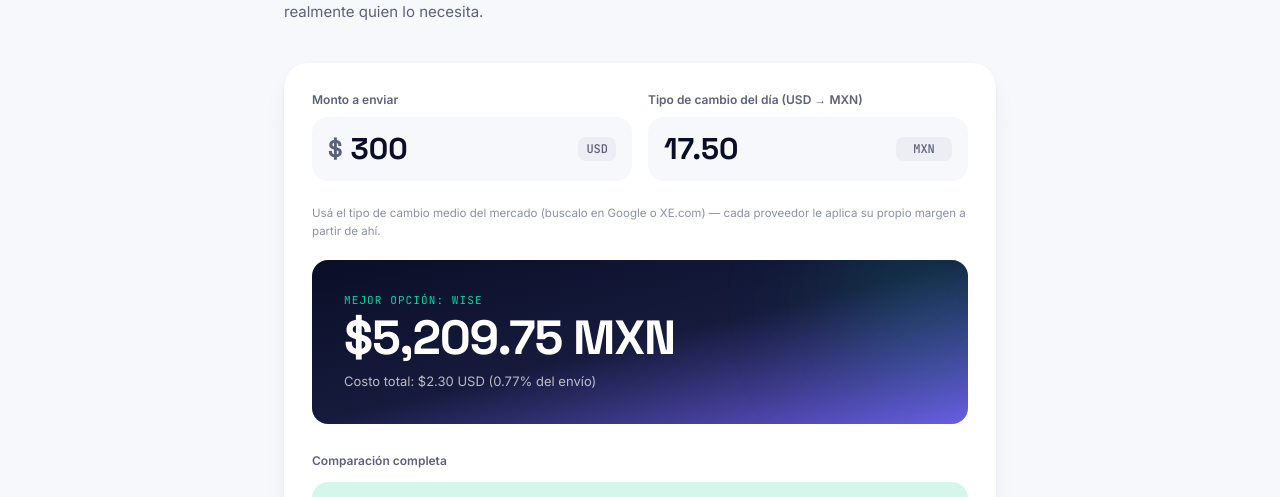
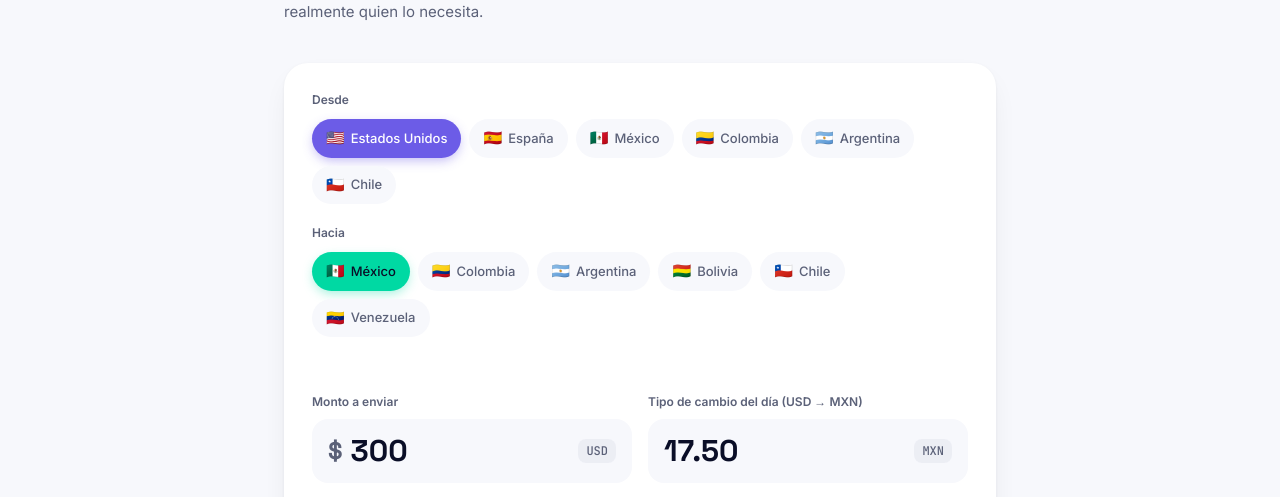
Before and after one commit to barberangonzalez-star/finanzaslatam, a Next.js app: page /remesas in a window 1280 px wide. Shown: the part 307-804 px from the top of the page. Built offline with nearby package versions, Linux system fonts and the light colour scheme; no server answers.

Commit message:
Add files via upload

```diff
--- a/src/app/layout.tsx
+++ b/src/app/layout.tsx
@@ -35,7 +35,7 @@ export const metadata: Metadata = {
     template: "%s | Latam Finanzas",
   },
   description:
-    "Calculadoras gratuitas de comisiones PayPal, criptomonedas y remesas para México, Colombia, Chile, Argentina y Venezuela. Datos actualizados 2026.",
+    "Calculadoras gratuitas de comisiones PayPal, criptomonedas y remesas para México, Colombia, Chile, Argentina, Bolivia y Venezuela. Datos actualizados 2026.",
   keywords: [
     "calculadora paypal latinoamerica",
     "comisiones paypal mexico",
@@ -51,7 +51,7 @@ export const metadata: Metadata = {
     siteName: "Latam Finanzas",
     title: "Latam Finanzas | Calculadoras financieras para Latinoamérica",
     description:
-      "Calculadoras gratuitas de comisiones, cripto y remesas para México, Colombia, Chile, Argentina y Venezuela.",
+      "Calculadoras gratuitas de comisiones, cripto y remesas para México, Colombia, Chile, Argentina, Bolivia y Venezuela.",
     images: [
       {
         url: "/og-image.png",
--- a/src/app/page.tsx
+++ b/src/app/page.tsx
@@ -15,7 +15,7 @@ export default function Home() {
       priceCurrency: "USD",
     },
     description:
-      "Calculadora de comisiones de PayPal para freelancers y vendedores en México, Colombia, Chile y Argentina, con desglose de tarifa porcentual, fija y conversión de divisa.",
+      "Calculadora de comisiones de PayPal para freelancers y vendedores en México, Colombia, Chile, Argentina y Bolivia, con desglose de tarifa porcentual, fija y conversión de divisa.",
     about: {
       "@type": "Thing",
       name: "Comisiones PayPal",
@@ -32,7 +32,7 @@ export default function Home() {
         <div className="inline-flex items-center gap-1.5 px-3 py-1.5 rounded-full bg-violet-soft mb-4">
           <span className="w-1.5 h-1.5 rounded-full bg-violet" aria-hidden />
           <span className="font-mono text-[11px] font-semibold text-violet uppercase tracking-wide">
-            México · Colombia · Chile · Argentina
+            México · Colombia · Chile · Argentina · Bolivia
           </span>
         </div>
         <h1 className="font-display text-3xl sm:text-4xl font-bold leading-[1.1] tracking-tight mb-3">
--- a/src/components/PayPalFeeCalculator.tsx
+++ b/src/components/PayPalFeeCalculator.tsx
@@ -17,6 +17,7 @@ const COUNTRY_FLAGS: Record<Country, string> = {
   co: "🇨🇴",
   cl: "🇨🇱",
   ar: "🇦🇷",
+  bo: "🇧🇴",
   ve: "🇻🇪",
 };
 
--- a/src/components/RemittanceComparator.tsx
+++ b/src/components/RemittanceComparator.tsx
@@ -1,8 +1,30 @@
 "use client";
 
 import { useMemo, useState } from "react";
-import { compareAllProviders } from "@/lib/remittance";
+import {
+  ORIGIN_COUNTRIES,
+  DESTINATION_COUNTRIES,
+  compareAllProviders,
+} from "@/lib/remittance";
 import { formatCurrency } from "@/lib/paypal-fees";
+
+const ORIGIN_FLAGS: Record<string, string> = {
+  us: "🇺🇸",
+  es: "🇪🇸",
+  mx: "🇲🇽",
+  co: "🇨🇴",
+  ar: "🇦🇷",
+  cl: "🇨🇱",
+};
+
+const DESTINATION_FLAGS: Record<string, string> = {
+  mx: "🇲🇽",
+  co: "🇨🇴",
+  ar: "🇦🇷",
+  bo: "🇧🇴",
+  cl: "🇨🇱",
+  ve: "🇻🇪",
+};
 
 function parseAmount(raw: string): number {
   const cleaned = raw.replace(/[^0-9.]/g, "");
@@ -12,18 +34,68 @@ function parseAmount(raw: string): number {
 export default function RemittanceComparator() {
   const [amountInput, setAmountInput] = useState("300");
   const [rateInput, setRateInput] = useState("17.50");
-  const [currency, setCurrency] = useState("MXN");
+  const [origin, setOrigin] = useState("us");
+  const [destination, setDestination] = useState("mx");
 
   const amount = parseAmount(amountInput);
   const rate = parseAmount(rateInput);
+  const destinationCountry = DESTINATION_COUNTRIES.find((c) => c.code === destination)!;
+  const currency = destinationCountry.currency;
 
   const results = useMemo(() => compareAllProviders(amount, rate), [amount, rate]);
   const best = results[0];
 
   return (
     <div className="rounded-3xl bg-paper-raised shadow-[0_1px_3px_rgba(10,14,39,0.06),0_12px_32px_-12px_rgba(10,14,39,0.12)] overflow-hidden">
-      {/* Inputs */}
-      <div className="p-5 sm:p-7 grid grid-cols-1 sm:grid-cols-2 gap-4">
+      {/* Origin / destination selectors */}
+      <div className="p-5 sm:p-7 pb-3">
+        <label className="block text-[12px] font-semibold text-ink-soft mb-2.5">
+          Desde
+        </label>
+        <div className="flex flex-wrap gap-2 mb-5">
+          {ORIGIN_COUNTRIES.map((c) => (
+            <button
+              key={c.code}
+              type="button"
+              onClick={() => setOrigin(c.code)}
+              aria-pressed={origin === c.code}
+              className={`flex items-center gap-1.5 px-3.5 py-2 rounded-full text-[13px] font-medium transition-all cursor-pointer ${
+                origin === c.code
+                  ? "bg-violet text-white shadow-[0_4px_12px_-2px_rgba(108,92,231,0.45)]"
+                  : "bg-paper text-ink-soft hover:bg-violet-soft"
+              }`}
+            >
+              <span className="text-[15px]">{ORIGIN_FLAGS[c.code]}</span>
+              {c.name}
+            </button>
+          ))}
+        </div>
+
+        <label className="block text-[12px] font-semibold text-ink-soft mb-2.5">
+          Hacia
+        </label>
+        <div className="flex flex-wrap gap-2">
+          {DESTINATION_COUNTRIES.map((c) => (
+            <button
+              key={c.code}
+              type="button"
+              onClick={() => setDestination(c.code)}
+              aria-pressed={destination === c.code}
+              className={`flex items-center gap-1.5 px-3.5 py-2 rounded-full text-[13px] font-medium transition-all cursor-pointer ${
+                destination === c.code
+                  ? "bg-mint text-navy-deep shadow-[0_4px_12px_-2px_rgba(0,217,163,0.4)]"
+                  : "bg-paper text-ink-soft hover:bg-mint-soft"
+              }`}
+            >
+              <span className="text-[15px]">{DESTINATION_FLAGS[c.code]}</span>
+              {c.name}
+            </button>
+          ))}
+        </div>
+      </div>
+
+      {/* Amount + rate inputs */}
+      <div className="p-5 sm:p-7 pt-3 grid grid-cols-1 sm:grid-cols-2 gap-4">
         <div>
           <label
             htmlFor="rem-amount"
@@ -53,7 +125,7 @@ export default function RemittanceComparator() {
             htmlFor="rem-rate"
             className="block text-[12px] font-semibold text-ink-soft mb-2"
           >
-            Tipo de cambio del día (USD → {currency || "moneda local"})
+            Tipo de cambio del día (USD → {currency})
           </label>
           <div className="flex items-center gap-2 bg-paper rounded-2xl px-4 py-3.5">
             <input
@@ -65,20 +137,18 @@ export default function RemittanceComparator() {
               placeholder="0"
               className="font-display text-2xl sm:text-3xl font-bold bg-transparent outline-none w-full text-ink"
             />
-            <input
-              type="text"
-              value={currency}
-              onChange={(e) => setCurrency(e.target.value.toUpperCase().slice(0, 3))}
-              maxLength={3}
-              className="font-mono text-xs font-medium text-ink-soft bg-line/60 px-2 py-1 rounded-lg shrink-0 w-14 text-center outline-none"
-              aria-label="Código de moneda"
-            />
+            <span className="font-mono text-xs font-medium text-ink-soft bg-line/60 px-2 py-1 rounded-lg shrink-0">
+              {currency}
+            </span>
           </div>
         </div>
       </div>
       <p className="px-5 sm:px-7 -mt-1 pb-5 text-[11.5px] text-ink-soft opacity-70">
         Usá el tipo de cambio medio del mercado (buscalo en Google o XE.com) —
-        cada proveedor le aplica su propio margen a partir de ahí.
+        cada proveedor le aplica su propio margen a partir de ahí. El país de
+        origen es contexto: algunos proveedores varían método de pago o
+        disponibilidad según desde dónde envíes, aunque la estructura de
+        comisión que usamos acá es la misma para todos los orígenes.
       </p>
 
       {/* Best option highlight */}
--- a/src/lib/remittance.ts
+++ b/src/lib/remittance.ts
@@ -11,6 +11,44 @@
 // Because exchange rates change constantly, the user supplies the current
 // mid-market rate (easily found via Google/XE) rather than this tool
 // hardcoding a rate that goes stale.
+//
+// Origin and destination country selectors are intentionally about framing
+// and currency, not a per-route fee matrix: actual provider fees vary by
+// the exact origin-destination pair, amount, and payment method, and we
+// don't have a verified table of every route. Selecting a destination sets
+// the currency the result displays in; selecting an origin is shown as
+// context (some providers have different availability or payment methods
+// by origin country) without silently implying we have exact fees for
+// that specific corridor.
+
+export interface OriginCountry {
+  code: string;
+  name: string;
+}
+
+export const ORIGIN_COUNTRIES: OriginCountry[] = [
+  { code: "us", name: "Estados Unidos" },
+  { code: "es", name: "España" },
+  { code: "mx", name: "México" },
+  { code: "co", name: "Colombia" },
+  { code: "ar", name: "Argentina" },
+  { code: "cl", name: "Chile" },
+];
+
+export interface DestinationCountry {
+  code: string;
+  name: string;
+  currency: string;
+}
+
+export const DESTINATION_COUNTRIES: DestinationCountry[] = [
+  { code: "mx", name: "México", currency: "MXN" },
+  { code: "co", name: "Colombia", currency: "COP" },
+  { code: "ar", name: "Argentina", currency: "ARS" },
+  { code: "bo", name: "Bolivia", currency: "BOB" },
+  { code: "cl", name: "Chile", currency: "CLP" },
+  { code: "ve", name: "Venezuela", currency: "VES" },
+];
 
 export interface RemittanceProvider {
   id: string;
```
Also changed, not shown: src/lib/paypal-fees.ts (+19 -10 lines), 1 other file (tests, documents, lock files or other folders).
